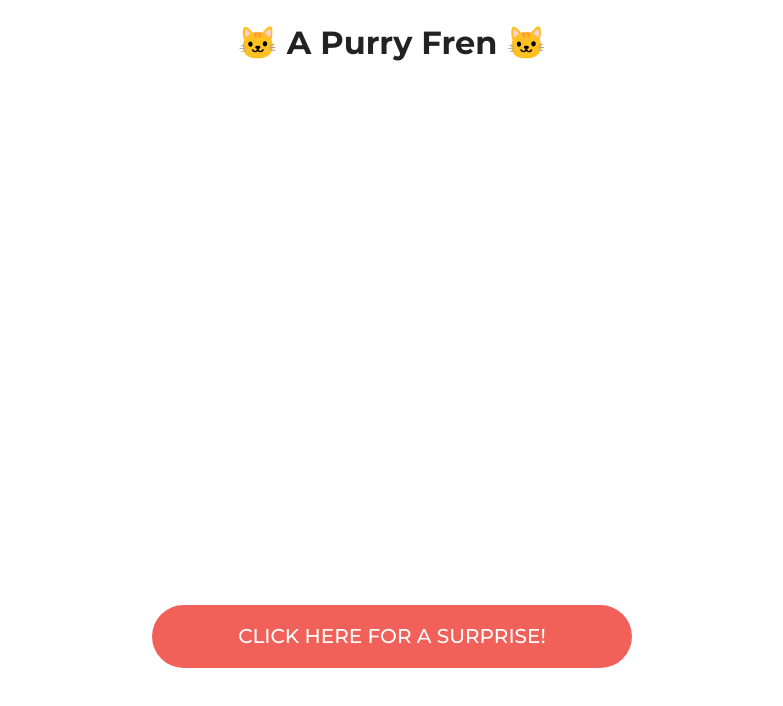
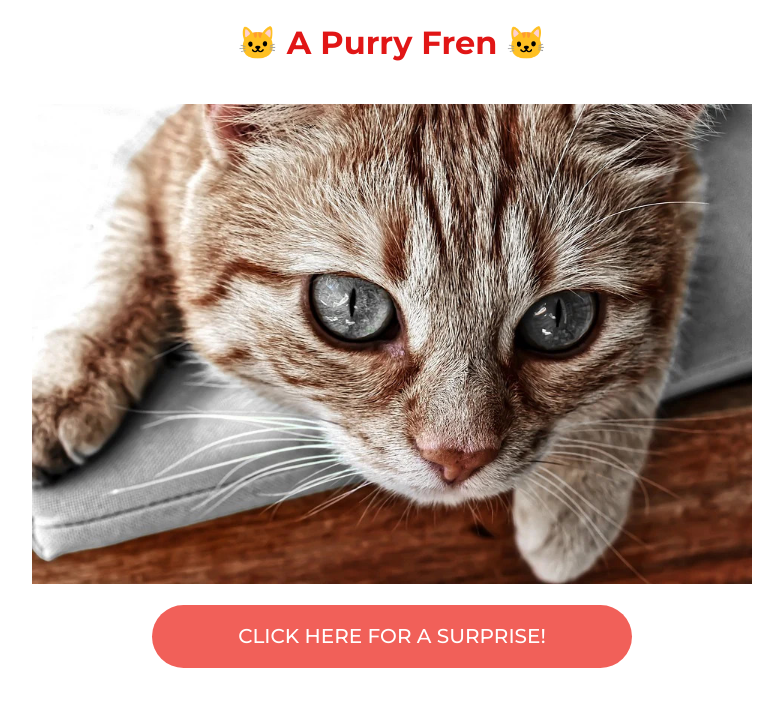
Before and after one commit to kenwebb83/Click-Event-Kitty, a website: page index.html in a window 1280 px wide. Both pictures are taken after a click on the button "CLICK HERE FOR A SURPRISE!". Shown: the whole page, without its empty margins (248-1031 px from the left). Drawn offline with nearby package versions, Linux system fonts and the light colour scheme.

Commit message:
Added event listener, event handler and function

```diff
--- a/css/styles.css
+++ b/css/styles.css
@@ -1,7 +1,7 @@
 body {
   font-size: 16px;
   line-height: 1.4;
-  color: #222;
+  color: rgb(225, 22, 22);
   font-family: "Open Sans", sans-serif;
   text-align: left;
   display: flex;
--- a/index.html
+++ b/index.html
@@ -1,5 +1,6 @@
 <!DOCTYPE html>
 <html>
+
 <head>
   <title>Starter Code Lesson 04 Challenge 01</title>
   <meta charset="UTF-8" />
@@ -8,11 +9,10 @@
   <link rel="preconnect" href="https://fonts.gstatic.com" />
   <link
     href="https://fonts.googleapis.com/css2?family=Montserrat:wght@500;700&family=Open+Sans:ital,wght@0,400;0,600;1,400&display=swap"
-      rel="stylesheet"
-    />
+    rel="stylesheet" />
   <link rel="stylesheet" href="css/normalize.css" />
   <link rel="stylesheet" href="css/styles.css" />
-    <script src="js/script.js" defer></script>
+
 </head>
 
 <body>
@@ -24,4 +24,7 @@
     <button class="show-cat">Click here for a surprise!</button>
   </main>
 </body>
+
+<script src="js/script.js" defer></script>
+
 </html>
--- a/js/script.js
+++ b/js/script.js
@@ -0,0 +1,9 @@
+var button = document.querySelector(".show-cat");
+//console.log(button);
+var cat = document.querySelector(".cat");
+//console.log(cat);
+
+button.addEventListener("click", function () {
+    //console.log("It's Working!");
+    cat.classList.add("show");
+});
```
Lines whose indentation alone changed are shown as unchanged.
